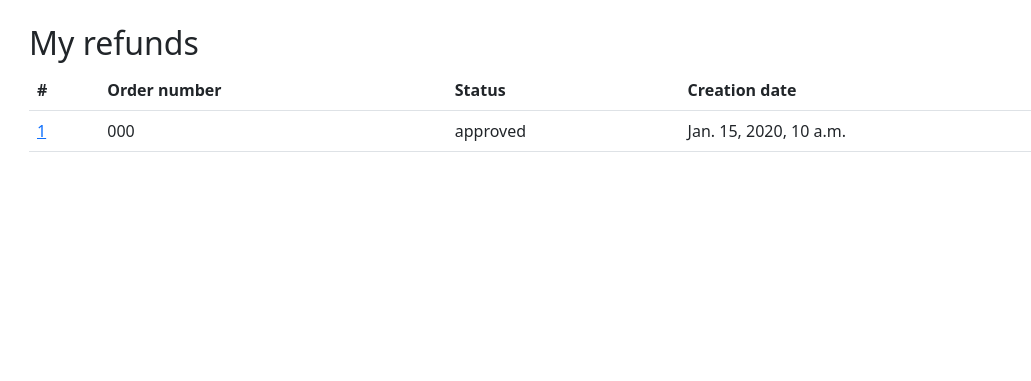
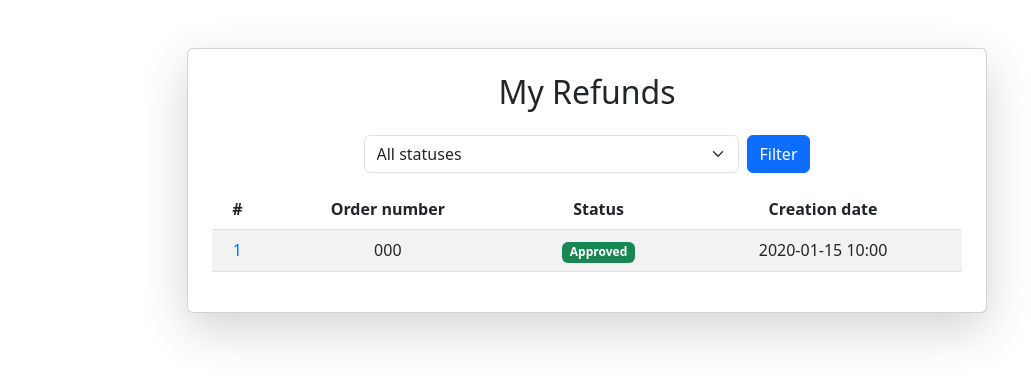
Before and after one commit to Winnerforlife/RRPS, a Django app: page /refunds/ in a window 1280 px wide. Shown: the part 56-437 px from the top of the page, without its empty margins (53-1084 px from the left). Run offline with Django 4.2, Linux system fonts and the light colour scheme; a user stored in the database is signed in; tables that the repository leaves empty hold one stand-in row (values such as "Sample post").

Commit message:
fix: Updated orders list template and added filter by status

```diff
--- a/apps/refunds/views.py
+++ b/apps/refunds/views.py
@@ -39,7 +39,12 @@ class RefundRequestListView(LoginRequiredMixin, ListView):
     paginate_by = 10
 
     def get_queryset(self):
-        return RefundRequest.objects.filter(user=self.request.user)
+        queryset = RefundRequest.objects.filter(user=self.request.user).order_by("-created_at")
+
+        if status := self.request.GET.get("status"):
+            queryset = queryset.filter(status=status)
+
+        return queryset
 
 
 class RefundRequestDetailView(LoginRequiredMixin, DetailView):
--- a/templates/pagination.html
+++ b/templates/pagination.html
@@ -1,6 +1,8 @@
 {% if is_paginated %}
 <nav aria-label="Page navigation">
-  <ul class="pagination">
+    <ul class="pagination justify-content-center mt-4">
+
+        <!-- Back button -->
         {% if page_obj.has_previous %}
             <li class="page-item">
                 <a class="page-link" href="?page={{ page_obj.previous_page_number }}" aria-label="Previous">
@@ -13,14 +15,34 @@
             </li>
         {% endif %}
 
+        <!-- First page -->
+        {% if page_obj.number > 3 %}
+            <li class="page-item"><a class="page-link" href="?page=1">1</a></li>
+            {% if page_obj.number > 4 %}
+                <li class="page-item disabled"><span class="page-link">...</span></li>
+            {% endif %}
+        {% endif %}
+
+        <!-- Key page numbers -->
         {% for num in paginator.page_range %}
+            {% if num > page_obj.number|add:"-3" and num < page_obj.number|add:"3" %}
                 {% if page_obj.number == num %}
                     <li class="page-item active"><span class="page-link">{{ num }}</span></li>
-      {% elif num > page_obj.number|add:"-3" and num < page_obj.number|add:"3" %}
+                {% else %}
                     <li class="page-item"><a class="page-link" href="?page={{ num }}">{{ num }}</a></li>
+                {% endif %}
             {% endif %}
         {% endfor %}
 
+        <!-- Last page -->
+        {% if page_obj.number < paginator.num_pages|add:"-2" %}
+            {% if page_obj.number < paginator.num_pages|add:"-3" %}
+                <li class="page-item disabled"><span class="page-link">...</span></li>
+            {% endif %}
+            <li class="page-item"><a class="page-link" href="?page={{ paginator.num_pages }}">{{ paginator.num_pages }}</a></li>
+        {% endif %}
+
+        <!-- Forward button -->
         {% if page_obj.has_next %}
             <li class="page-item">
                 <a class="page-link" href="?page={{ page_obj.next_page_number }}" aria-label="Next">
@@ -32,6 +54,7 @@
                 <span class="page-link" aria-hidden="true">&raquo;</span>
             </li>
         {% endif %}
+
     </ul>
 </nav>
 {% endif %}
--- a/templates/refunds/list.html
+++ b/templates/refunds/list.html
@@ -1,7 +1,21 @@
 {% extends 'base.html' %}
 {% block content %}
-<h2>My refunds</h2>
-<table class="table">
+<div class="container mt-5 d-flex justify-content-center">
+    <div class="card p-4 shadow-lg" style="max-width: 800px; width: 100%;">
+        <h2 class="text-center mb-4">My Refunds</h2>
+
+        <!-- Filter by status -->
+        <form method="get" class="mb-3 d-flex justify-content-center">
+            <select name="status" class="form-select w-50">
+                <option value="">All statuses</option>
+                <option value="pending" {% if request.GET.status == "pending" %}selected{% endif %}>Pending</option>
+                <option value="approved" {% if request.GET.status == "approved" %}selected{% endif %}>Approved</option>
+                <option value="rejected" {% if request.GET.status == "rejected" %}selected{% endif %}>Rejected</option>
+            </select>
+            <button type="submit" class="btn btn-primary ms-2">Filter</button>
+        </form>
+
+        <table class="table table-striped text-center">
             <thead>
                 <tr>
                     <th>#</th>
@@ -13,15 +27,30 @@
             <tbody>
             {% for refund in refund_requests %}
                 <tr>
-            <td><a href="{% url 'refund_detail' refund.pk %}">{{ refund.id }}</a></td>
+                    <td><a href="{% url 'refund_detail' refund.pk %}" class="text-decoration-none">{{ refund.id }}</a></td>
                     <td>{{ refund.order_number }}</td>
-            <td>{{ refund.status }}</td>
-            <td>{{ refund.created_at }}</td>
+                    <td>
+                        {% if refund.status == "pending" %}
+                            <span class="badge bg-warning text-dark">Pending</span>
+                        {% elif refund.status == "approved" %}
+                            <span class="badge bg-success">Approved</span>
+                        {% elif refund.status == "rejected" %}
+                            <span class="badge bg-danger">Rejected</span>
+                        {% else %}
+                            {{ refund.status }}
+                        {% endif %}
+                    </td>
+                    <td>{{ refund.created_at|date:"Y-m-d H:i" }}</td>
+                </tr>
+            {% empty %}
+                <tr>
+                    <td colspan="4" class="text-muted">No refund requests found</td>
                 </tr>
             {% endfor %}
             </tbody>
         </table>
 
         {% include "pagination.html" %}
-
+    </div>
+</div>
 {% endblock %}
```
Lines whose indentation alone changed are shown as unchanged.
